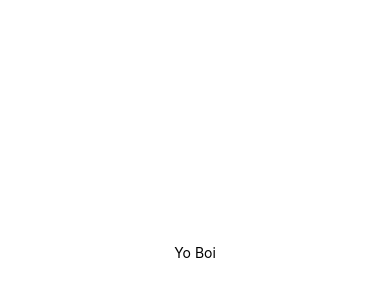
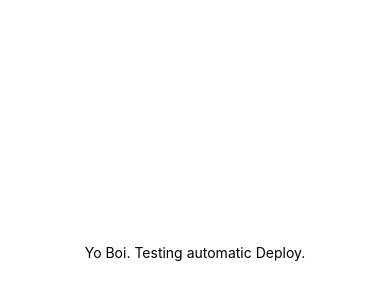
Before and after one commit to Ayush-Khandelwal-007/LearningReactNative, a React Native app: screen / in a window 390 px wide. Shown: the part 170-470 px from the top of the page. Built offline with nearby package versions, Linux system fonts and the light colour scheme.

Commit message:
test commit
Signed-off-by: Ayush <ayushkhandelwal3217@gmail.com>

```diff
--- a/App.js
+++ b/App.js
@@ -5,7 +5,7 @@ import { StyleSheet, Text, View } from 'react-native';
 export default function App() {
   return (
     <View style={styles.container}>
-      <Text>Yo Boi</Text>
+      <Text>Yo Boi. Testing automatic Deploy.</Text>
       <StatusBar style="auto" />
     </View>
   );
```
